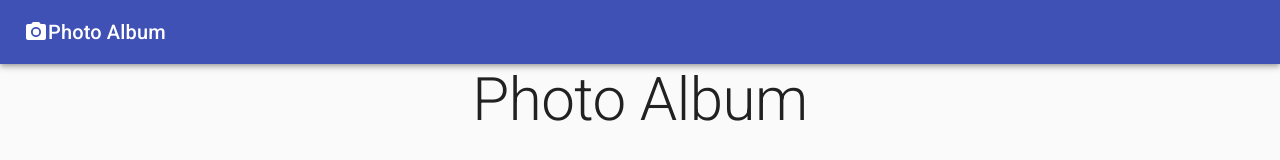
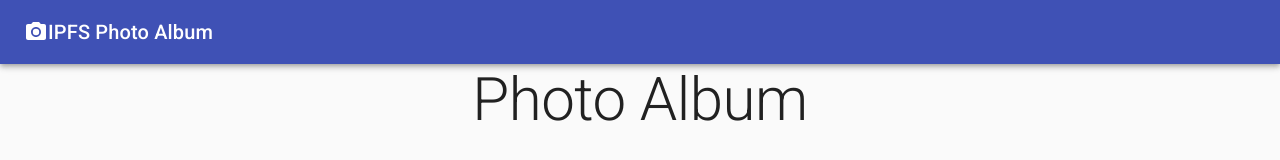
Before and after one commit to noryev/material-ui-demo, a React (Create React App) app: page / in a window 1280 px wide. Shown: the top 160 px of the page. Built offline with nearby package versions, Linux system fonts and the light colour scheme.

Commit message:
required component:)

```diff
--- a/src/app.jsx
+++ b/src/app.jsx
@@ -13,7 +13,7 @@ const App = () => {
                 <Toolbar>
                     <PhotoCamera />
                     <Typography variant="h6">
-                        Photo Album
+                        IPFS Photo Album
                     </Typography>
                 </Toolbar>
             </AppBar>
```
